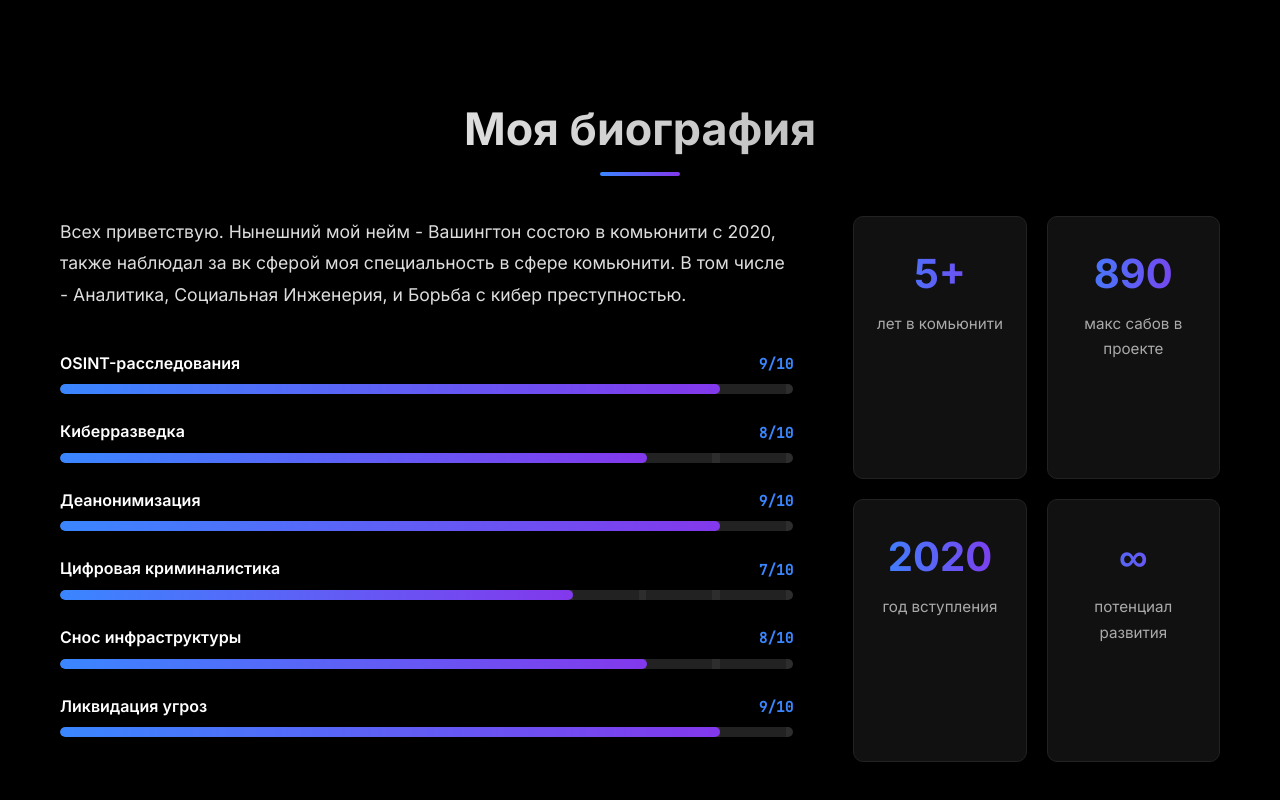
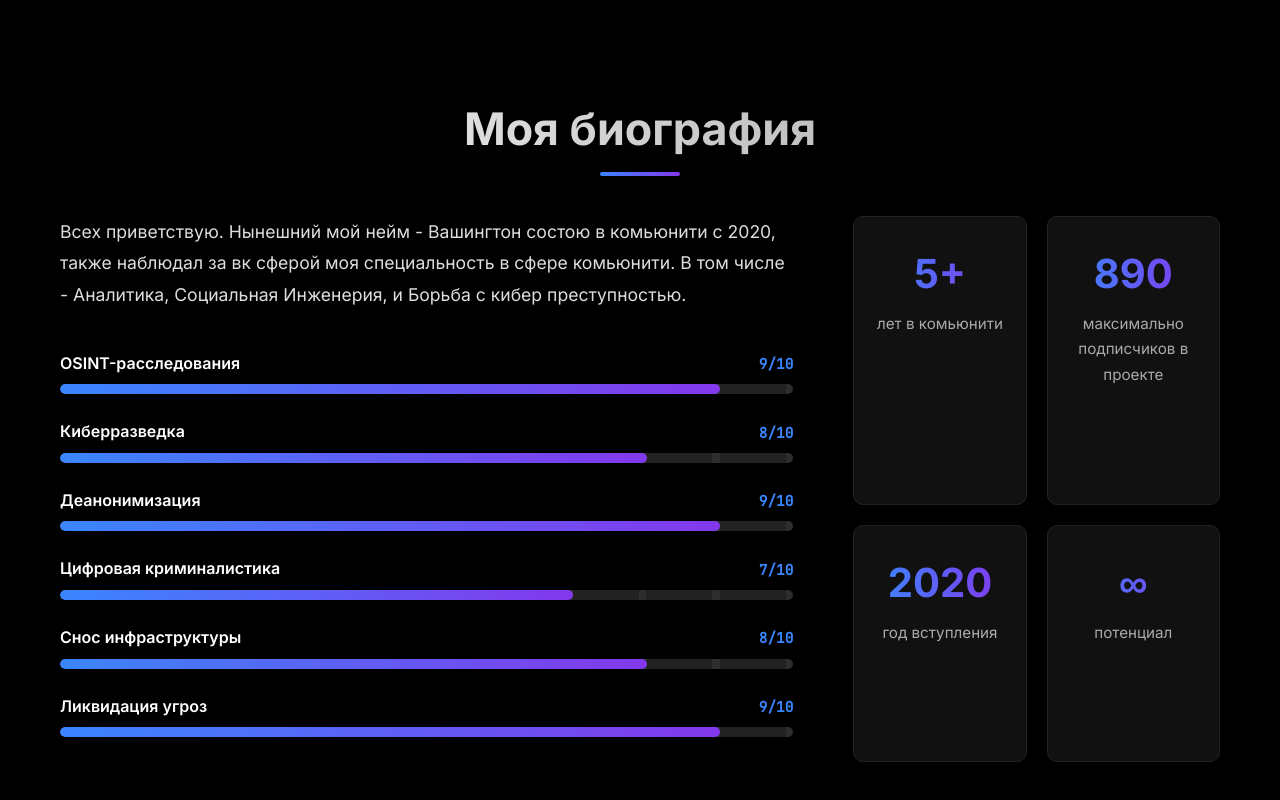
Before and after one commit to Userage997/washington, a plain HTML site: page index.html in a window 1280 px wide. Shown: the part 806-1606 px from the top of the page. Drawn offline with Linux system fonts and the light colour scheme.

Commit message:
Update index.html

```diff
--- a/index.html
+++ b/index.html
@@ -42,7 +42,7 @@
                             <i class="fas fa-crown"></i>
                             <span>NFT</span>
                         </div>
-                        <img src="https://i.ibb.co/0nGpLTH/avatar-washington.jpg" alt="Washington" id="avatar-img">
+                        <img src="https://ibb.co/ycFyr8wt" alt="Washington" id="avatar-img">
                     </div>
                 </div>
             </div>
@@ -117,7 +117,7 @@
                     </div>
                     <div class="stat-card">
                         <span class="stat-number">890</span>
-                        <span class="stat-label">макс сабов в проекте</span>
+                        <span class="stat-label">максимально подписчиков в проекте</span>
                     </div>
                     <div class="stat-card">
                         <span class="stat-number">2020</span>
@@ -125,7 +125,7 @@
                     </div>
                     <div class="stat-card">
                         <span class="stat-number">∞</span>
-                        <span class="stat-label">потенциал развития</span>
+                        <span class="stat-label">потенциал</span>
                     </div>
                 </div>
             </div>
```
